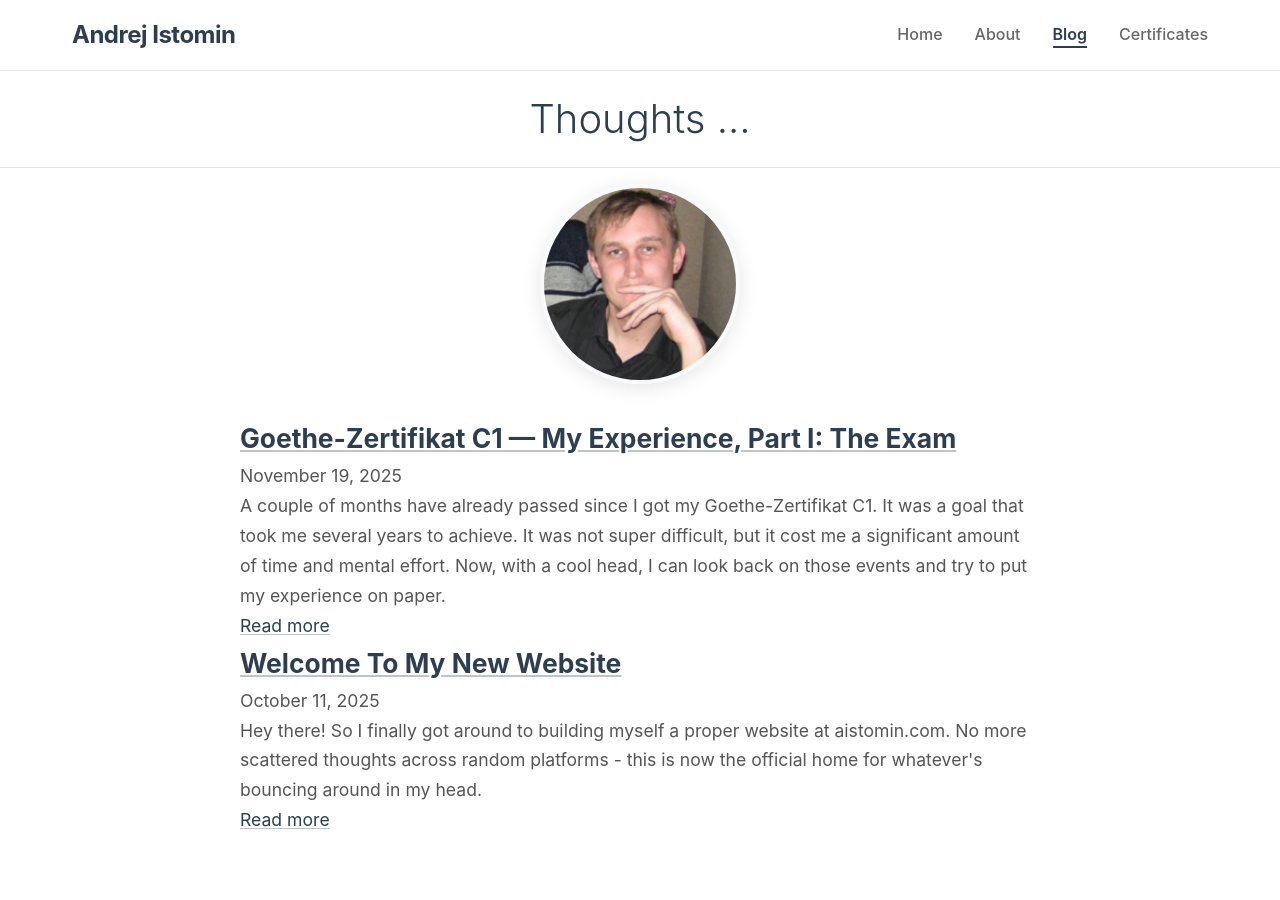
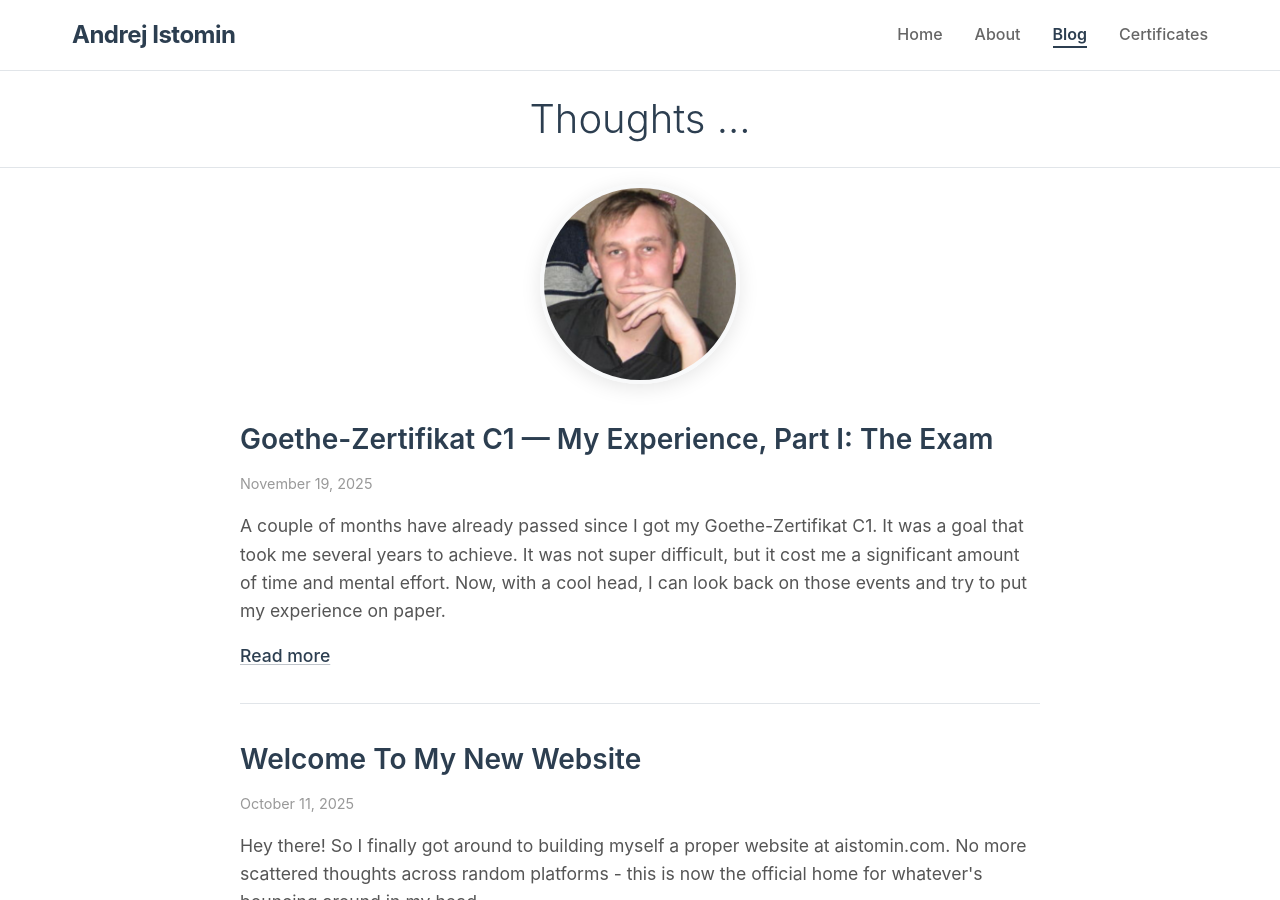
Before and after one commit to aistomin/aistomin.com, a Jekyll site: the page built from blog.markdown, in a window 1280 px wide and 900 px high. Built offline with Jekyll 4.4.1, drawn with Linux system fonts in a browser that asks for light colours.

Commit message:
Issue #73. Blog page. Small optical improvements.

```diff
--- a/assets/css/main.css
+++ b/assets/css/main.css
@@ -290,6 +290,60 @@ a:hover {
     box-shadow: 0 4px 20px rgba(0,0,0,0.1);
 }
 
+/* Blog posts */
+.blog-posts {
+    margin-top: 2rem;
+}
+
+.blog-post {
+    padding-bottom: 2rem;
+    margin-bottom: 2rem;
+    border-bottom: 1px solid #e1e5e9;
+}
+
+.blog-post:last-child {
+    border-bottom: none;
+}
+
+.blog-post h2 {
+    font-size: 1.75rem;
+    font-weight: 600;
+    margin-bottom: 0.5rem;
+}
+
+.blog-post h2 a {
+    color: #2c3e50;
+    text-decoration: none;
+}
+
+.blog-post h2 a:hover {
+    color: #666;
+}
+
+.post-meta {
+    color: #999;
+    font-size: 0.9rem;
+    margin-bottom: 1rem;
+}
+
+.post-excerpt {
+    color: #555;
+    margin-bottom: 1rem;
+    line-height: 1.6;
+}
+
+.read-more {
+    color: #2c3e50;
+    font-weight: 500;
+    text-decoration: none;
+    border-bottom: 2px solid transparent;
+    transition: border-color 0.2s ease;
+}
+
+.read-more:hover {
+    border-bottom-color: #2c3e50;
+}
+
 /* Certificates */
 .certificates-list {
     margin-top: 2rem;
```
